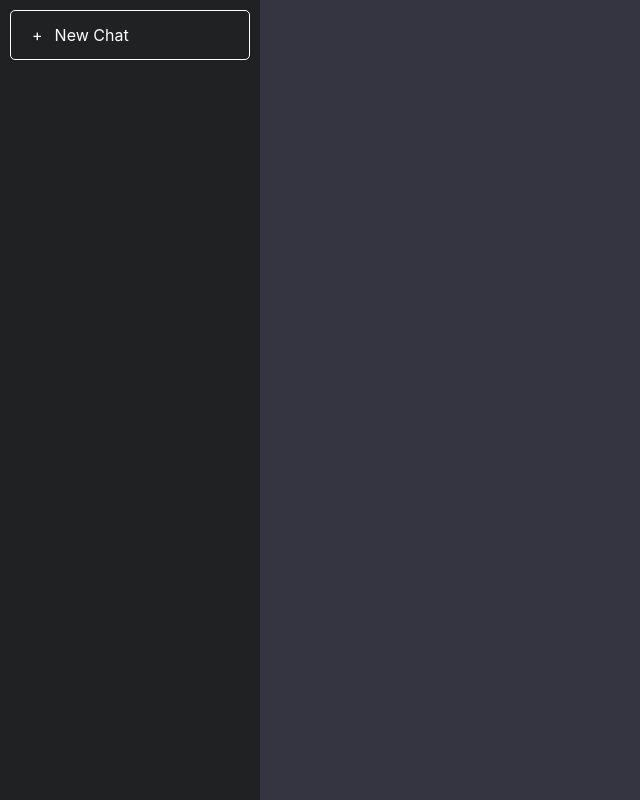
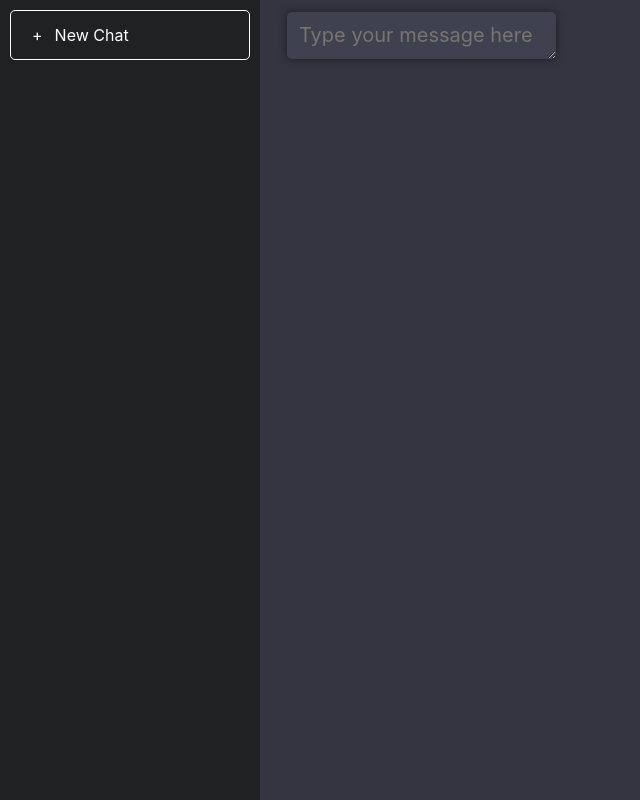
Before and after one commit to Felix-fale/chat-gpt-clone, a React (Create React App) app: page / in a window 1280 px wide. Shown: the whole page, without its empty margins (0-640 px from the left). Built offline with nearby package versions, Linux system fonts and the light colour scheme.

Commit message:
feat: Designing Prompt Input

```diff
--- a/src/App.css
+++ b/src/App.css
@@ -44,6 +44,22 @@
   }
 }
 
+.chat-input-holder{
+  padding: 12px;
+  position: absolute;
+
+}
+.chat-input-textarea{
+  background-color: #40414f;
+  width: 90%;
+  padding: 12px;
+  border-radius: 5px;
+  border: none;
+  outline: none;
+  box-shadow: 0 0 8px  0 rgba(0, 0, 0, 0.5);
+  font-size: 1.25em;
+}
+
 .App-header {
   background-color: #282c34;
   min-height: 100vh;
--- a/src/App.js
+++ b/src/App.js
@@ -1,4 +1,3 @@
-import logo from './logo.svg';
 import './normal.css';
 import './App.css';
 
@@ -12,7 +11,9 @@ function App() {
         </div>
       </aside>
       <section className="chatbox">
-
+        <div className="chat-input-holder">
+          <textarea rows="1" className="chat-input-textarea" placeholder="Type your message here" ></textarea>
+        </div>
       </section>
 
     </div>
```
